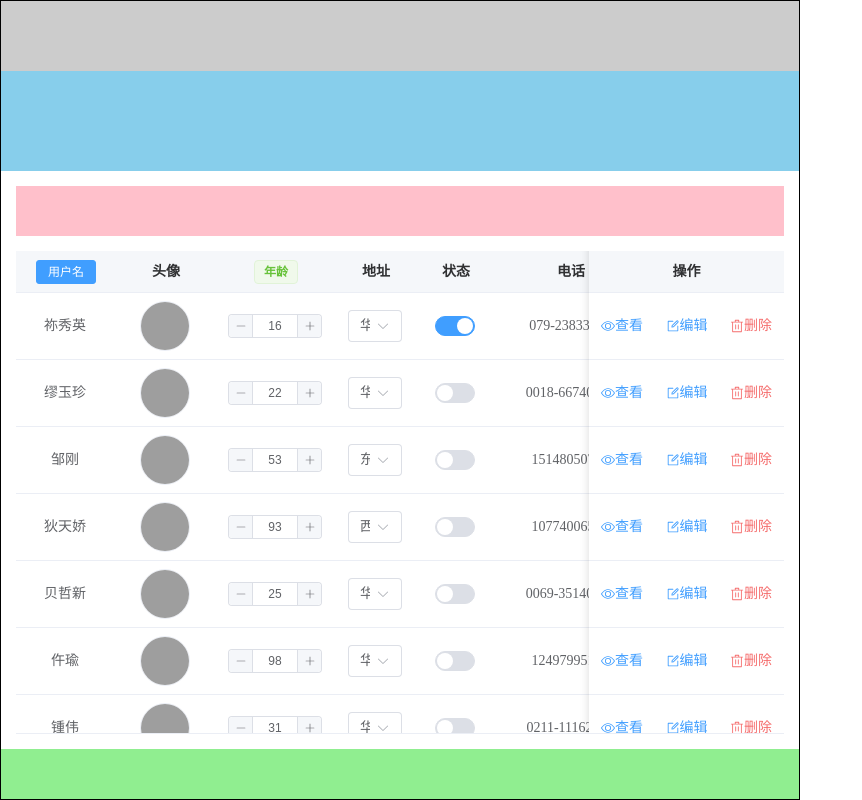
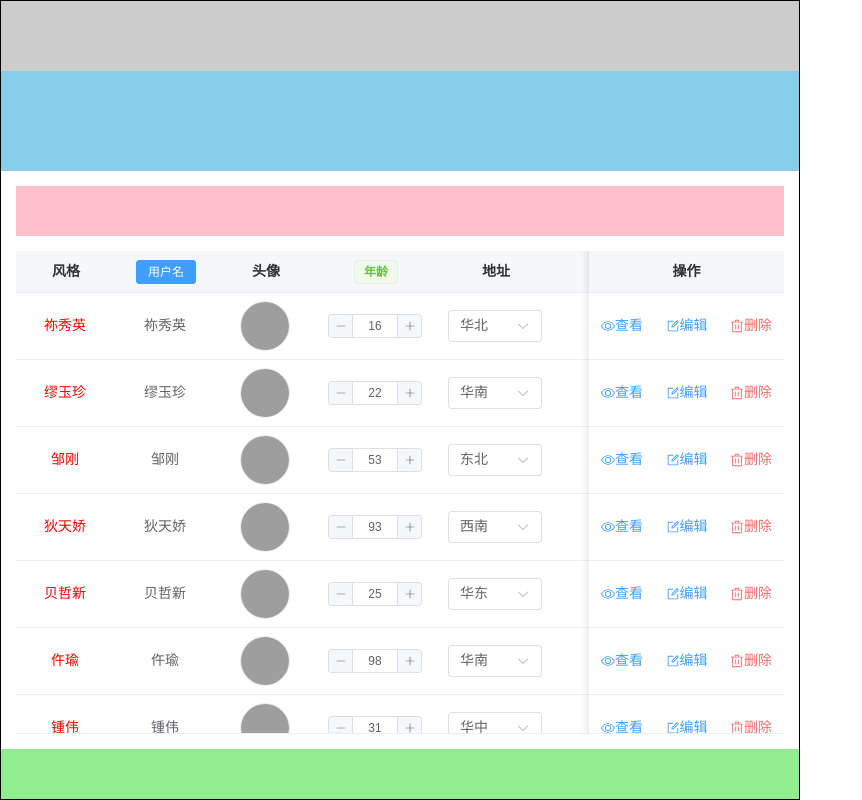
Before and after one commit to jieci0825/element-plus-pro, a Vue app in the folder play/: page / in a window 1280 px wide. Shown: the whole page, without its empty margins (0-862 px from the left). Built offline with nearby package versions, Linux system fonts and the light colour scheme; grey boxes are pictures that could not be loaded.

Commit message:
feat: 更新示例

```diff
--- a/play/src/examples/use-pro-table.vue
+++ b/play/src/examples/use-pro-table.vue
@@ -3,12 +3,28 @@ import {
     ProTable,
     type ProTableColumnType
 } from '@jc/element-plus-pro-components'
-import { h } from 'vue'
 import { ElButton, ElMessage } from 'element-plus'
-import { ref } from 'vue'
+import { h, ref } from 'vue'
 import type { OperationColumnConfig } from '@jc/element-plus-pro-components'
 
 const tableColumns: ProTableColumnType[] = [
+    {
+        label: '风格',
+        prop: 'style',
+        width: 100,
+
+        cell: {
+            cellType: 'enum',
+            // 枚举值
+            // valueEnum: {
+            //     dew: { text: '清新', type: 'danger', size: 'small' }
+            // },
+            // 自定义组件
+            render: (row) => {
+                return h('span', { style: { color: 'red' } }, row.username)
+            }
+        }
+    },
     {
         label: {
             render: () =>
@@ -47,11 +63,13 @@ const tableColumns: ProTableColumnType[] = [
             max: 100,
             step: 1,
             size: 'small'
+            // slot: 'ageCell'
         }
     },
     {
         label: '地址',
         prop: 'address',
+        width: 120,
         // formatter(row) {
         //     console.log(row)
         //     return 'formatter'
@@ -64,6 +82,17 @@ const tableColumns: ProTableColumnType[] = [
                 { label: '西南', value: '西南' },
                 { label: '东北', value: '东北' }
             ]
+        }
+    },
+    {
+        label: 'HP',
+        prop: 'hp',
+        // cell: { cellType: 'progress' },
+        width: 200,
+        cell: {
+            render: (row) => {
+                return h('span', { style: { color: 'red' } }, 'HP')
+            }
         }
     },
     { label: '状态', prop: 'status', cell: 'switch' },
@@ -96,6 +125,8 @@ const tableData = ref([
         job: '高级基础设施助理',
         email: 'mzitue35@sina.com',
         status: true,
+        hp: 50,
+        style: 'dew',
         birthday: '1968-01-10 02:35:13',
         avatar: 'https://avatars.githubusercontent.com/u/66599180'
     },
@@ -430,10 +461,6 @@ const handleAgeHeader = () => {
 const handleCellChange = (row: any, column: any, newValue: any) => {
     console.log('newValue', newValue)
 }
-
-setTimeout(() => {
-    console.log('设置')
-}, 3000)
 </script>
 
 <template>
@@ -455,6 +482,11 @@ setTimeout(() => {
                         >年龄</el-tag
                     >
                 </template>
+                <template #ageCell="{ slotProps }">
+                    <span style="color: orange; font-weight: bold">{{
+                        slotProps.row.age
+                    }}</span>
+                </template>
             </ProTable>
         </div>
     </div>
```
Also changed, not shown: play/src/examples/use-pro-form.vue (+7 -0 lines).
